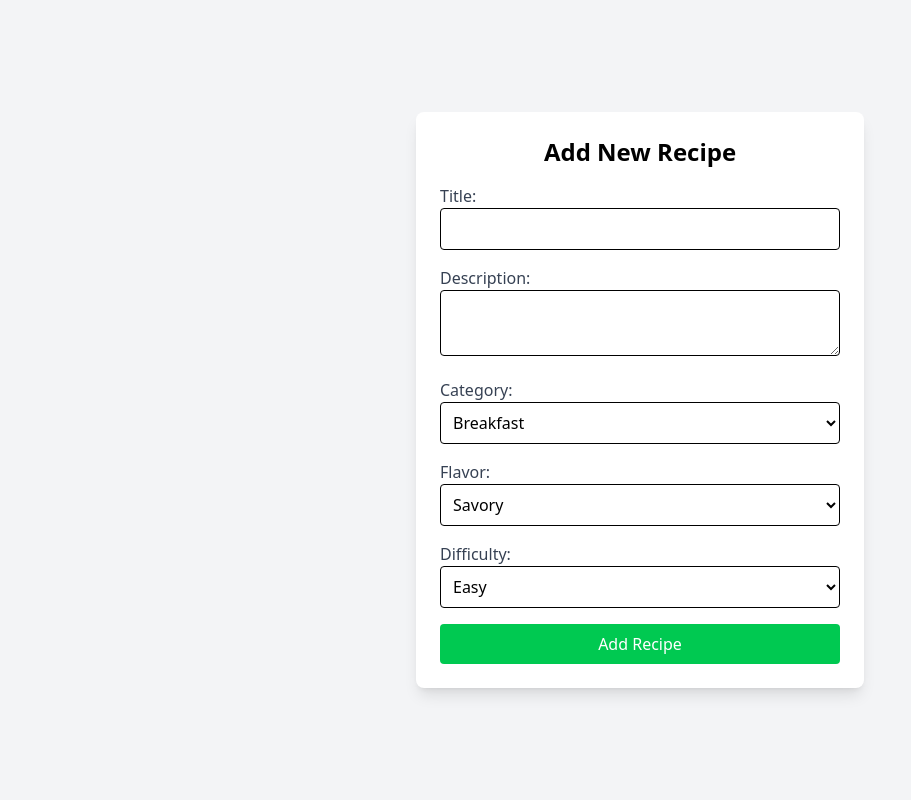
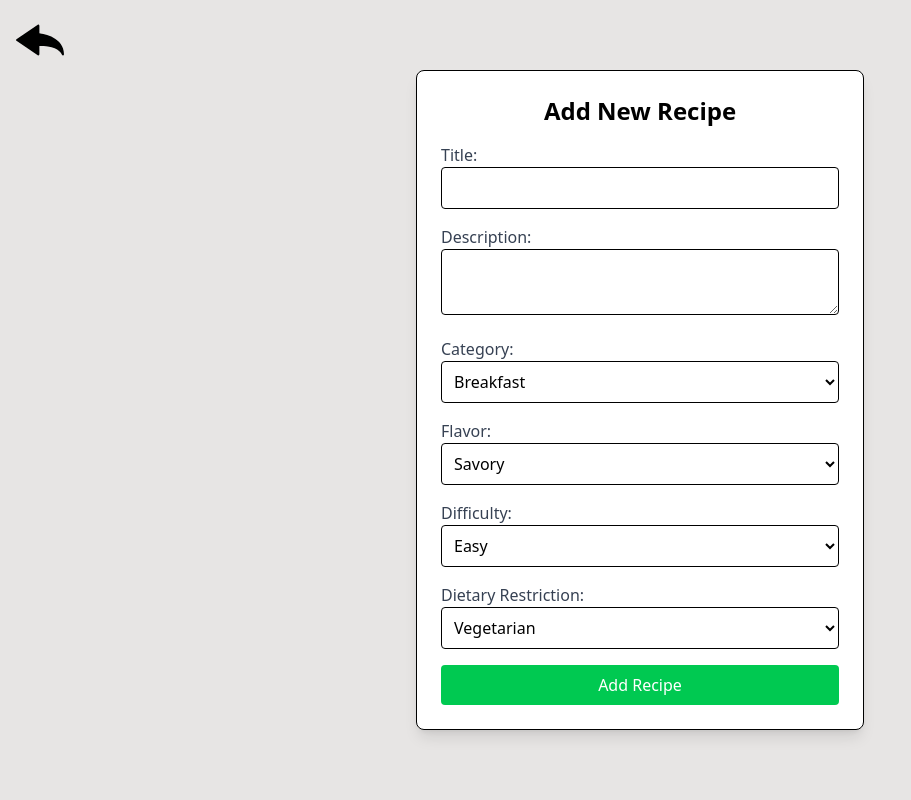
Before and after one commit to husseinhabashi/dishdash, a Flask app: page /add_recipe in a window 1280 px wide. Shown: the whole page, without its empty margins (0-911 px from the left). Run offline with Flask 3, Linux system fonts and the light colour scheme; some libraries are stand-ins or nearby versions.

Commit message:
Theme changes & Add Recipe Changes
- Ensured color theme is consistent
- Linked add_recipe to recipe plus button
- Added "dietary restriction" to add_recipe

```diff
--- a/static/css/output.css
+++ b/static/css/output.css
@@ -6,8 +6,6 @@
       "Segoe UI Emoji", "Segoe UI Symbol", "Noto Color Emoji";
     --font-mono: ui-monospace, SFMono-Regular, Menlo, Monaco, Consolas, "Liberation Mono",
       "Courier New", monospace;
-    --color-red-300: oklch(0.808 0.114 19.571);
-    --color-amber-200: oklch(0.924 0.12 95.746);
     --color-green-50: oklch(0.982 0.018 155.826);
     --color-green-100: oklch(0.962 0.044 156.743);
     --color-green-300: oklch(0.871 0.15 154.449);
@@ -16,11 +14,7 @@
     --color-green-600: oklch(0.627 0.194 149.214);
     --color-green-700: oklch(0.527 0.154 150.069);
     --color-green-800: oklch(0.448 0.119 151.328);
-    --color-emerald-50: oklch(0.979 0.021 166.113);
-    --color-emerald-300: oklch(0.845 0.143 164.978);
-    --color-slate-50: oklch(0.984 0.003 247.858);
     --color-gray-50: oklch(0.985 0.002 247.839);
-    --color-gray-100: oklch(0.967 0.003 264.542);
     --color-gray-200: oklch(0.928 0.006 264.531);
     --color-gray-300: oklch(0.872 0.01 258.338);
     --color-gray-400: oklch(0.707 0.022 261.325);
@@ -30,7 +24,6 @@
     --color-gray-800: oklch(0.278 0.033 256.848);
     --color-stone-100: oklch(0.97 0.001 106.424);
     --color-stone-200: oklch(0.923 0.003 48.717);
-    --color-stone-300: oklch(0.869 0.005 56.366);
     --color-stone-400: oklch(0.709 0.01 56.259);
     --color-stone-600: oklch(0.444 0.011 73.639);
     --color-black: #000;
@@ -503,10 +496,6 @@
     border-style: var(--tw-border-style);
     border-width: 2px;
   }
-  .border-5 {
-    border-style: var(--tw-border-style);
-    border-width: 5px;
-  }
   .border-t {
     border-top-style: var(--tw-border-style);
     border-top-width: 1px;
@@ -521,38 +510,14 @@
   .border-gray-300 {
     border-color: var(--color-gray-300);
   }
-  .border-red-300 {
-    border-color: var(--color-red-300);
-  }
-  .border-stone-300 {
-    border-color: var(--color-stone-300);
-  }
   .border-stone-400 {
     border-color: var(--color-stone-400);
   }
   .border-transparent {
     border-color: transparent;
   }
-  .bg-amber-200 {
-    background-color: var(--color-amber-200);
-  }
-  .bg-emerald-50 {
-    background-color: var(--color-emerald-50);
-  }
-  .bg-emerald-300 {
-    background-color: var(--color-emerald-300);
-  }
-  .bg-gray-100 {
-    background-color: var(--color-gray-100);
-  }
   .bg-gray-200 {
     background-color: var(--color-gray-200);
-  }
-  .bg-green-50 {
-    background-color: var(--color-green-50);
-  }
-  .bg-green-100 {
-    background-color: var(--color-green-100);
   }
   .bg-green-300 {
     background-color: var(--color-green-300);
@@ -566,23 +531,11 @@
   .bg-green-600 {
     background-color: var(--color-green-600);
   }
-  .bg-green-700 {
-    background-color: var(--color-green-700);
-  }
-  .bg-green-800 {
-    background-color: var(--color-green-800);
-  }
-  .bg-slate-50 {
-    background-color: var(--color-slate-50);
-  }
   .bg-stone-100 {
     background-color: var(--color-stone-100);
   }
   .bg-stone-200 {
     background-color: var(--color-stone-200);
-  }
-  .bg-stone-400 {
-    background-color: var(--color-stone-400);
   }
   .bg-white {
     background-color: var(--color-white);
@@ -617,6 +570,9 @@
   .p-8 {
     padding: calc(var(--spacing) * 8);
   }
+  .px-1 {
+    padding-inline: calc(var(--spacing) * 1);
+  }
   .px-2 {
     padding-inline: calc(var(--spacing) * 2);
   }
@@ -625,6 +581,9 @@
   }
   .px-4 {
     padding-inline: calc(var(--spacing) * 4);
+  }
+  .px-10 {
+    padding-inline: calc(var(--spacing) * 10);
   }
   .py-1 {
     padding-block: calc(var(--spacing) * 1);
--- a/templates/add_recipe.html
+++ b/templates/add_recipe.html
@@ -5,8 +5,12 @@
   <title>Add Recipe - Dish Dash</title>
   <link rel="stylesheet" href="{{ url_for('static', filename='css/output.css') }}">
 </head>
-<body class="bg-gray-100 flex justify-center items-center min-h-screen">
-  <div class="bg-white p-6 rounded-lg shadow-lg w-11/12 max-w-md">
+<body class="bg-stone-200 flex justify-center items-center min-h-screen">
+  <!-- Back arrow linking to home page -->
+  <a href="{{ url_for('main.recipes') }}" class="absolute top-4 left-4">
+      <img src="{{ url_for('static', filename='img/back-arrow.svg') }}" alt="Logo" class="w-12 h-12">
+  </a>
+  <div class="bg-white p-6 rounded-lg shadow-lg w-11/12 max-w-md border-b border-1 border-black">
     <h2 class="text-2xl font-bold mb-4 text-center">Add New Recipe</h2>
     <form method="POST">
       <div class="mb-4">
@@ -23,6 +27,7 @@
           <option value="Breakfast">Breakfast</option>
           <option value="Lunch">Lunch</option>
           <option value="Dinner">Dinner</option>
+          <option value="Dessert">Dessert</option>
         </select>
       </div>
       <div class="mb-4">
@@ -31,6 +36,7 @@
           <option value="Savory">Savory</option>
           <option value="Salty">Salty</option>
           <option value="Sweet">Sweet</option>
+          <option value="Spicy">Spicy</option>
         </select>
       </div>
       <div class="mb-4">
@@ -41,6 +47,15 @@
           <option value="Hard">Hard</option>
         </select>
       </div>
+      <div class="mb-4">
+        <label class="block text-gray-700">Dietary Restriction:</label>
+        <select name="category" class="w-full p-2 border rounded">
+          <option value="Vegetarian">Vegetarian</option>
+          <option value="Vegan">Vegan</option>
+          <option value="Keto">Keto</option>
+          <option value="Gluten-Free">Gluten Free</option>
+        </select>
+      </div>
       <button type="submit" class="w-full bg-green-500 text-white py-2 rounded hover:bg-green-600">
         Add Recipe
       </button>
--- a/templates/login.html
+++ b/templates/login.html
@@ -11,12 +11,12 @@
 <body class="bg-gradient-to-br from-green-50 to-green-100 flex justify-center items-center min-h-screen px-4 font-sans">
     <div class="max-w-md w-full">
         <div class="flex justify-center mb-6">
-            <div class="bg-white p-4 rounded-full shadow-md">
-                <div class="text-green-500 font-bold text-2xl">put logo here</div>
+            <div class="bg-white p-4 rounded-full shadow-md border-b border-1 border-black">
+                <img src="{{ url_for('static', filename='img/logo.png') }}" alt="Company Logo" class="w-20 h-20">
             </div>
         </div>
 
-        <div class="bg-white p-8 rounded-xl shadow-lg">
+        <div class="bg-white p-8 rounded-xl shadow-lg border-b border-1 border-black">
             <h1 class="text-3xl font-bold text-center text-gray-800 mb-6">Welcome back</h1>
 
             <form action="{{ url_for('auth.login') }}" method="POST">
--- a/templates/profile.html
+++ b/templates/profile.html
@@ -7,14 +7,14 @@
     <link rel="icon" href="{{ url_for('static', filename='img/logo.jpeg') }}" type="image/x-icon">
     <link rel="stylesheet" href="{{ url_for('static', filename='css/output.css') }}">
 </head>
-<body class="bg-white flex justify-center items-center h-screen relative">
+<body class="bg-stone-200 flex justify-center items-center h-screen relative">
 
     <!-- Back arrow linking to home page -->
     <a href="{{ url_for('main.index') }}" class="absolute top-4 left-4">
         <img src="{{ url_for('static', filename='img/back-arrow.svg') }}" alt="Logo" class="w-12 h-12">
     </a>
 
-    <div class="bg-gray-100 p-6 rounded-lg shadow-lg w-96">
+    <div class="bg-white p-6 rounded-lg shadow-lg w-96 border-b border-1 border-black">
         <h2 class="text-2xl font-bold text-center mb-4">Edit Profile</h2>
 
         <form action="{{ url_for('profile.profile') }}" method="POST" enctype="multipart/form-data">
--- a/templates/recipes.html
+++ b/templates/recipes.html
@@ -24,7 +24,7 @@
    </div>
 
    <!-- Plus square for adding recipes -->
-   <a href="#" class="absolute top-4 right-4">
+   <a href="{{ url_for('main.add_recipe') }}" class="absolute top-4 right-4">
        <img src="{{ url_for('static', filename='img/plus-square.svg') }}" alt="Logo" class="w-12 h-12">
    </a>
 
--- a/templates/register.html
+++ b/templates/register.html
@@ -7,9 +7,9 @@
     <link rel="icon" href="{{ url_for('static', filename='img/logo.jpeg') }}" type="image/x-icon">
     <link rel="stylesheet" href="{{ url_for('static', filename='css/output.css') }}">
 </head>
-<body class="bg-white flex justify-center items-center min-h-screen px-4">
+<body class="bg-stone-200 flex justify-center items-center min-h-screen px-4">
 
-    <div class="bg-gray-100 p-6 rounded-lg shadow-lg w-96">
+    <div class="bg-white p-6 rounded-lg shadow-lg w-96 border-b border-1 border-black">
         <form action="{{ url_for('auth.register') }}" method="POST">
             <div class="text-2xl font-bold text-center mb-4">Create an Account</div>
 
```
Also changed, not shown: templates/index.html (+7 -7 lines), templates/recipe_details.html (+6 -5 lines), static/img/uploads/bunny_test.png (added).
